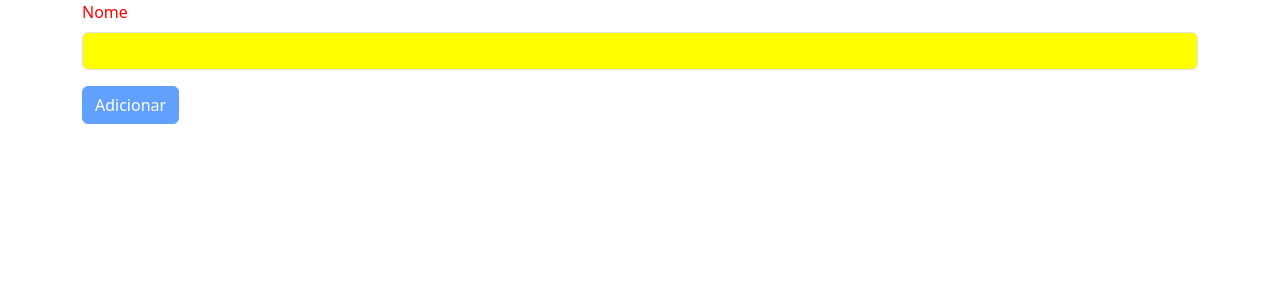
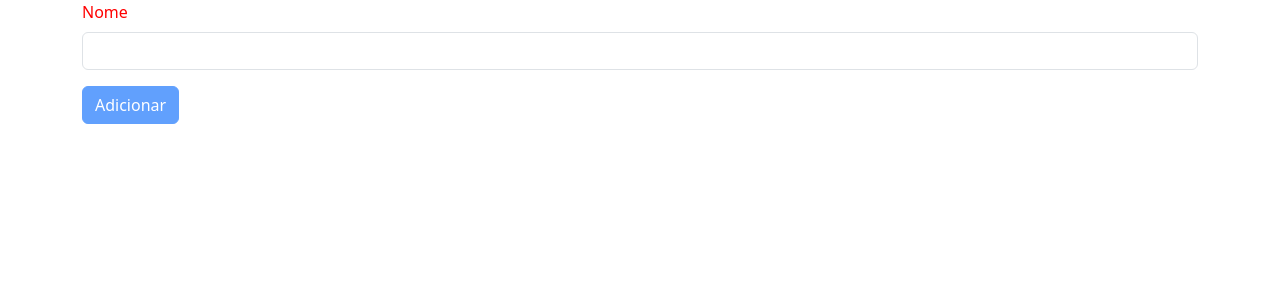
Before and after one commit to fabriciio95/algamoney-front, an Angular app in the folder meuprojeto/: page / in a window 1280 px wide. Shown: the top 300 px of the page. Built offline with nearby package versions, Linux system fonts and the light colour scheme.

Commit message:
Respondendo a eventos do hospedeiro com @HostListener

```diff
--- a/meuprojeto/src/app/campo-colorido.directive.ts
+++ b/meuprojeto/src/app/campo-colorido.directive.ts
@@ -1,4 +1,4 @@
-import { Directive, ElementRef, Renderer2 } from '@angular/core';
+import { Directive, ElementRef, HostListener, Renderer2 } from '@angular/core';
 
 @Directive({
   selector: '[appCampoColorido]'
@@ -8,9 +8,18 @@
   constructor(
     private elementRef: ElementRef,
     private renderer: Renderer2
-  ) {
-    this.renderer.setStyle(this.elementRef.nativeElement,
+  ) { }
+
+  @HostListener('focus')
+   aoGanharFoco() {
+      this.renderer.setStyle(this.elementRef.nativeElement,
       'background-color', 'yellow');
    }
 
+   @HostListener('blur')
+   aoPerderFoco() {
+    this.renderer.setStyle(this.elementRef.nativeElement,
+      'background-color', 'transparent');
+   }
+
 }
```
